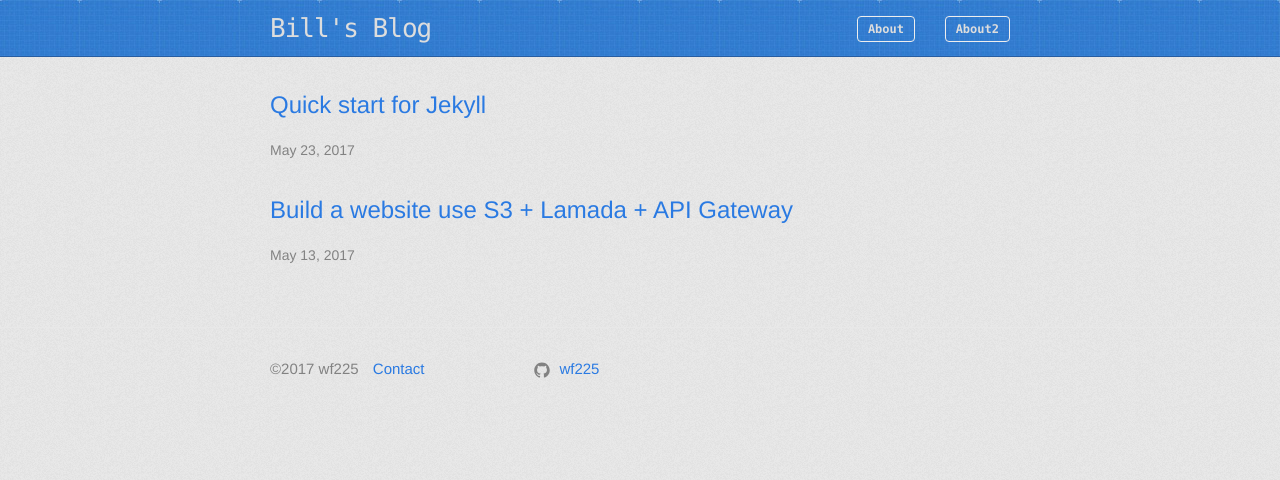
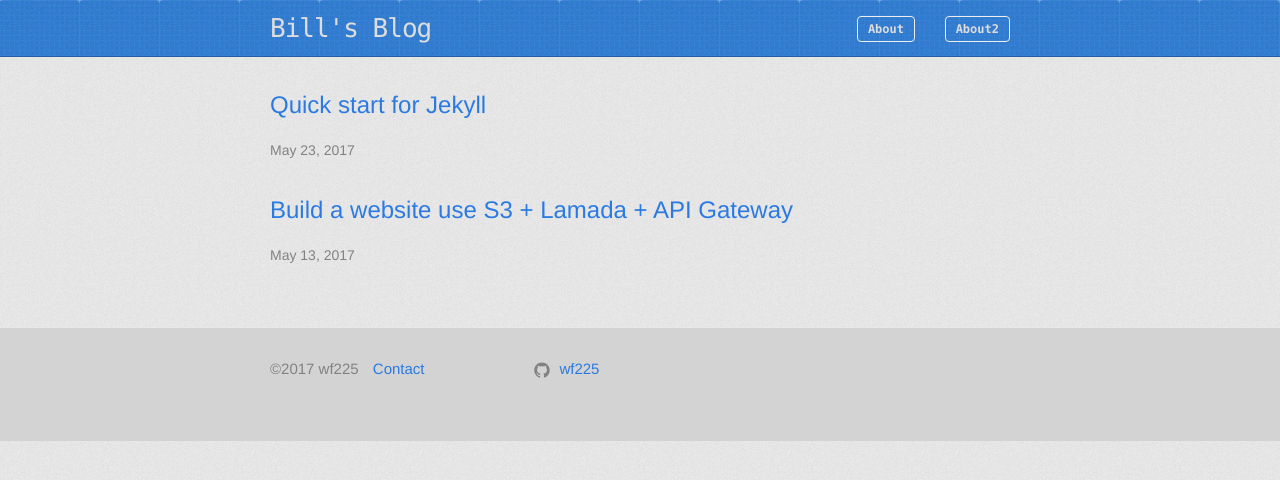
Before and after one commit to wf225/wf225.github.io, a Jekyll site: the page built from index.md, in a window 1280 px wide. Shown: the top 480 px of the page. Built offline with Jekyll 4.4.1, drawn with Linux system fonts in a browser that asks for light colours.

Commit message:
Set footer background.

```diff
--- a/_sass/minima/_layout.scss
+++ b/_sass/minima/_layout.scss
@@ -116,6 +116,7 @@
 .site-footer {
   border-top: 1px solid $grey-color-light;
   padding: $spacing-unit 0;
+  background: lightgray;
 }
 
 .footer-heading {
```
